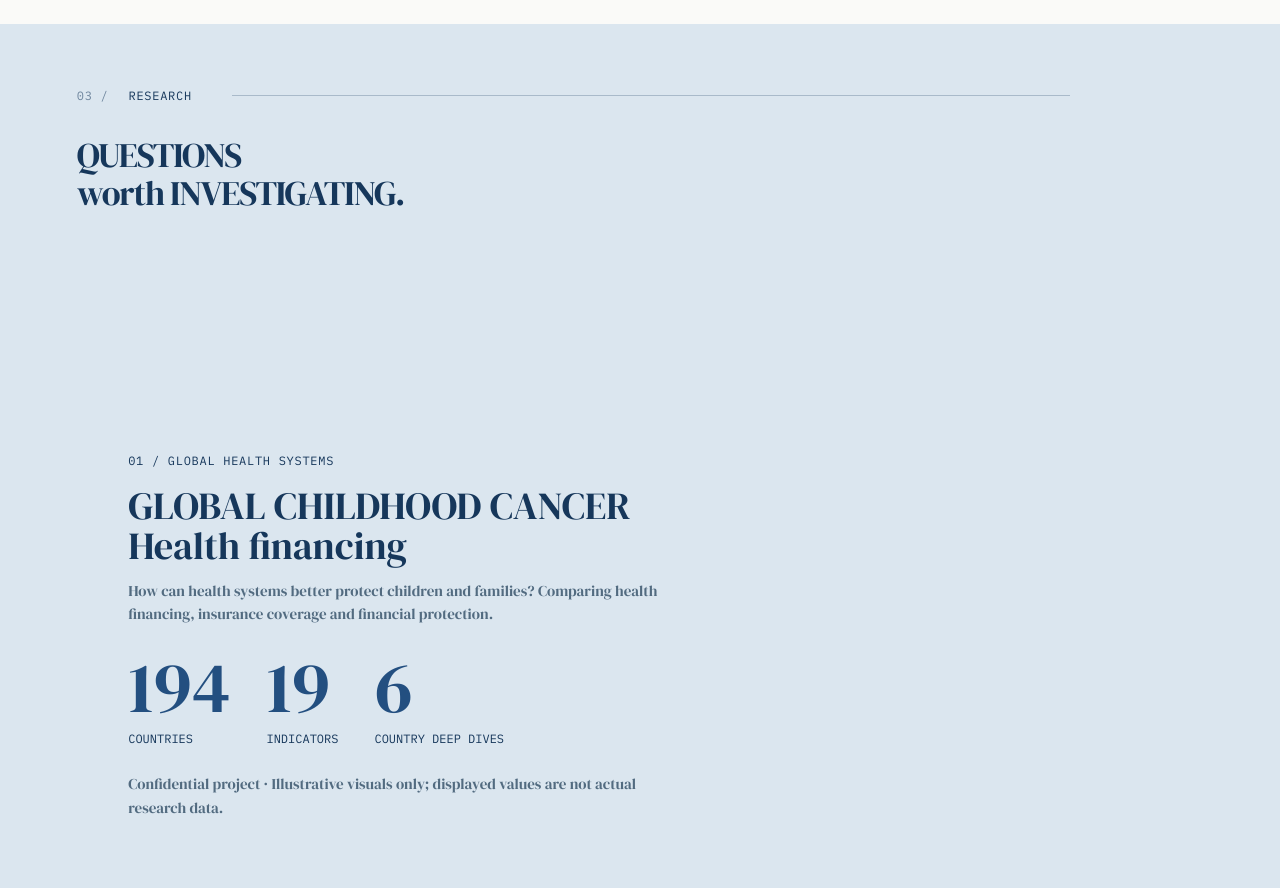
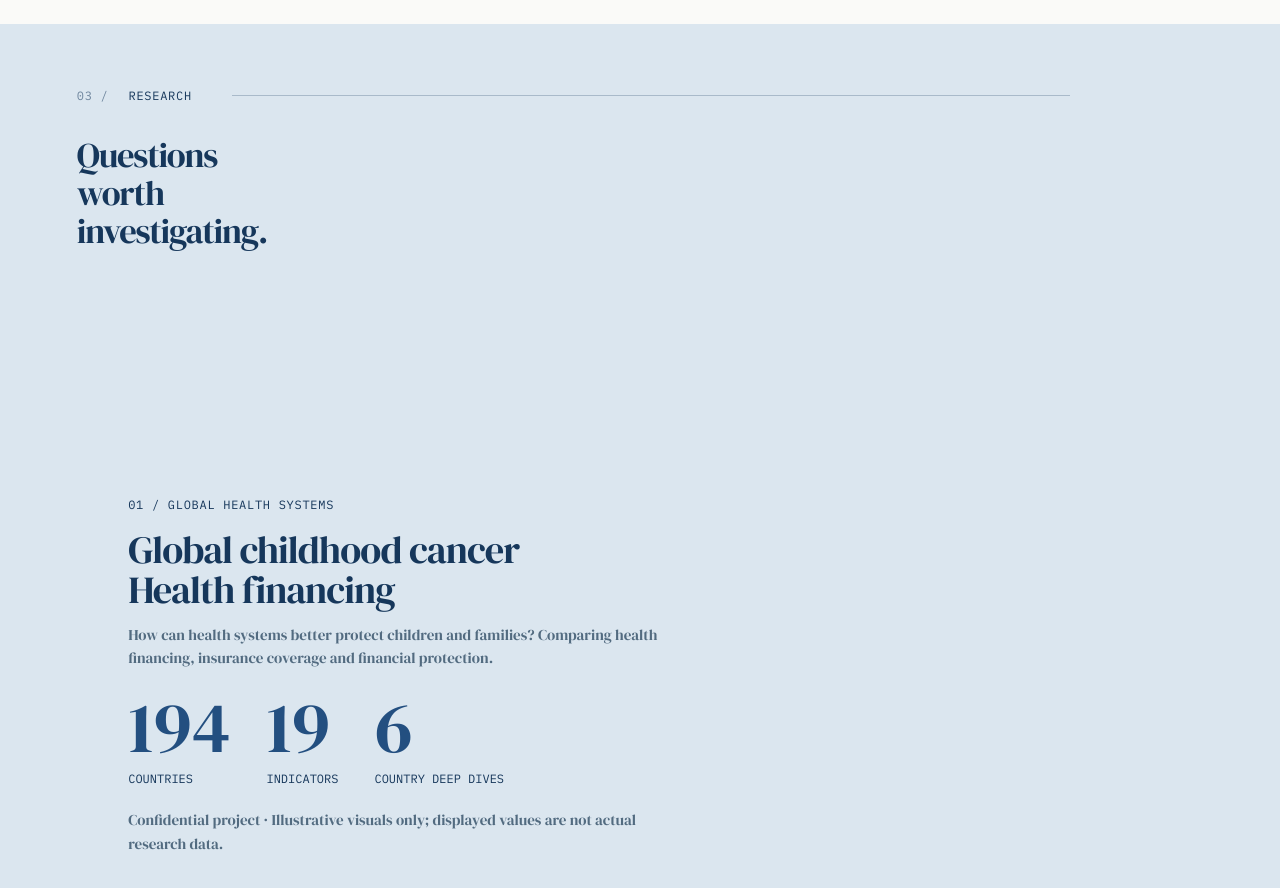
Before and after one commit to yekexin512-web/personal-website, a Next.js app: page / in a window 1280 px wide. Shown: the part 10200-11088 px from the top of the page. Built offline with nearby package versions, Linux system fonts and the light colour scheme; no server answers.

Commit message:
Refine research section typography

```diff
--- a/app/typography.css
+++ b/app/typography.css
@@ -23,6 +23,7 @@ button,input,select,textarea,nav,figcaption,th,td,code,small{font-family:var(--f
 .aj-photo figcaption i{font-family:var(--font-mono)!important;font-size:11px;font-style:normal}
 :root{--type-section:clamp(26px,2.7vw,40px)}
 .display-heading,.communication-heading .display-heading,.aj-heading h2,.next-adventure h2{font-size:var(--type-section)!important;line-height:1.1!important;letter-spacing:-.035em!important}
+.research-heading{max-width:12ch;margin-bottom:clamp(18px,2.5vw,36px)}
 .display-heading :is(i,em),.aj-heading h2 :is(i,em),.next-adventure h2 :is(i,em){font-size:inherit}
 .academic-copy>p:not([class]),.academic-copy details p{font-size:17px;line-height:1.65;max-width:65ch}
 .research-track .contribution-copy p{font-size:17px;line-height:1.6;max-width:65ch}
--- a/components/ResearchCanvas.tsx
+++ b/components/ResearchCanvas.tsx
@@ -13,7 +13,7 @@ const measure=()=>{v.style.setProperty('--canvas-width',v.clientWidth+'px');dist
 const observer=new ResizeObserver(measure);observer.observe(v);observer.observe(t);addEventListener('scroll',update,{passive:true});addEventListener('resize',measure);measure();document.fonts.ready.then(measure);
 return()=>{observer.disconnect();cancelAnimationFrame(frame);removeEventListener('scroll',update);removeEventListener('resize',measure)}},[]);
 return <div ref={pin} className="research-pin"><div ref={viewport} className="canvas-viewport"><div ref={track} className="research-track">
-<article className="canvas-opening"><div className="canvas-background"><span className="eyebrow">01 / GLOBAL HEALTH SYSTEMS</span><h3>GLOBAL CHILDHOOD CANCER<br/><span>Health financing</span></h3><p>How can health systems better protect children and families? Comparing health financing, insurance coverage and financial protection.</p><div className="canvas-facts"><div><strong>194</strong><span>COUNTRIES</span></div><div><strong>19</strong><span>INDICATORS</span></div><div><strong>6</strong><span>COUNTRY DEEP DIVES</span></div></div><p>Confidential project · Illustrative visuals only; displayed values are not actual research data.</p></div></article>
+<article className="canvas-opening"><div className="canvas-background"><span className="eyebrow">01 / GLOBAL HEALTH SYSTEMS</span><h3>Global childhood cancer<br/><span>Health financing</span></h3><p>How can health systems better protect children and families? Comparing health financing, insurance coverage and financial protection.</p><div className="canvas-facts"><div><strong>194</strong><span>COUNTRIES</span></div><div><strong>19</strong><span>INDICATORS</span></div><div><strong>6</strong><span>COUNTRY DEEP DIVES</span></div></div><p>Confidential project · Illustrative visuals only; displayed values are not actual research data.</p></div></article>
 <article className="canvas-data"><b>01</b><h3>Data collection<br/><span>&amp; database build</span></h3><p>WHO Global Health Expenditure Database and national sources, standardised into a documented research database.</p><table className="canvas-indicators"><thead><tr><th>Indicator name</th><th>Description / definition</th><th>Value type</th></tr></thead><tbody>{healthIndicators.map(row=><tr key={row[0]}>{row.map((cell,i)=><td key={i}>{cell}</td>)}</tr>)}</tbody></table></article>
 <article className="canvas-analysis canvas-contribution"><header className="contribution-heading"><b>02</b><h3>Data analysis<br/><span>&amp; visualisation</span></h3></header><div className="contribution-layout"><div className="analysis-visuals"><img src={assetPath("/research/trend-analysis.png")} alt="Illustrative trend analysis"/><img src={assetPath("/research/map-analysis.png")} alt="Illustrative global map"/><img src={assetPath("/research/correlation-matrix.png")} alt="Illustrative correlation matrix"/></div><div className="contribution-copy"><div><h4>Data cleaning &amp; modelling</h4><p>I harmonised health expenditure and insurance coverage definitions across countries, then cleaned and structured multi-source panel data.</p></div><div><h4>Multidimensional analysis</h4><p>I built a quantitative indicator framework and ran correlation and trend models to investigate links between out-of-pocket spending and financial protection.</p></div><div><h4>From evidence to insight</h4><p>I translated statistical results into country trends, global spatial comparisons and correlation matrices, drawing out policy-relevant insights.</p></div></div></div></article>
 <article className="canvas-written"><b>03</b><h3>Country deep dives<br/><span>&amp; findings</span></h3></article><article className="canvas-report canvas-contribution"><header className="contribution-heading"><b>04</b><h3>Report<br/><span>to stakeholders</span></h3></header><div className="contribution-layout"><div className="report-visual"><img src={assetPath("/research/report-ppt.png")} alt="Complete research report slide overview"/></div><div className="contribution-copy"><div><h4>Stakeholder reporting</h4><p>I brought the empirical findings together into a complete presentation for experts and decision-makers.</p></div><div><h4>Policy recommendations</h4><p>I developed actionable recommendations addressing inequalities in healthcare financing and high out-of-pocket burdens across countries.</p></div><div><h4>Research synthesis &amp; delivery</h4><p>I delivered an integrated report connecting the research background and indicator framework with empirical analysis and strategic insights.</p></div></div></div></article></div></div></div>}
--- a/components/research-canvas.css
+++ b/components/research-canvas.css
@@ -1,4 +1,4 @@
-.canvas-background{max-width:760px}.canvas-background h3{font:40px/1.15 var(--font-serif);margin:16px 0}.canvas-background p{max-width:650px;font-size:15px;line-height:1.7}.canvas-facts{display:flex;gap:36px;margin:26px 0}.canvas-facts strong{display:block;font:72px/1 var(--font-serif);color:#234f80}.canvas-facts span{font:12px var(--font-mono);display:block;margin-top:8px}
+.canvas-background{max-width:700px}.canvas-background h3{font-family:var(--font-serif);font-size:clamp(32px,3.2vw,48px);font-weight:400;line-height:1.08;letter-spacing:-.025em;margin:12px 0 16px}.canvas-background h3 span{font:inherit}.canvas-background p{max-width:610px;font-size:15px;line-height:1.65}.canvas-facts{display:flex;gap:36px;margin:22px 0}.canvas-facts strong{display:block;font:72px/1 var(--font-serif);color:#234f80}.canvas-facts span{font:12px var(--font-mono);display:block;margin-top:8px}
 .research-pin{position:relative;margin-top:30px}.canvas-viewport{--canvas-width:100vw;position:sticky;top:0;height:100svh;overflow:hidden;width:100%}.research-track{display:flex;width:max-content;height:100%;gap:0;padding:0;align-items:stretch;will-change:transform}
 .research-track article{box-sizing:border-box;flex:0 0 var(--canvas-width);width:var(--canvas-width);height:100%;padding:clamp(42px,6vh,76px) clamp(28px,4vw,64px) clamp(68px,8vh,96px);overflow:hidden}
 .canvas-opening{display:flex;align-items:center}.research-track b{display:block;font:clamp(48px,6vw,78px)/.95 var(--font-serif);color:#234f80}.research-track h3{font:clamp(25px,3vw,40px)/1.06 var(--font-mono);margin:12px 0}.research-track p{max-width:560px;font-size:15px;line-height:1.55;color:#526b80}
```
Also changed, not shown: components/Portfolio.tsx (+1 -1 lines).
